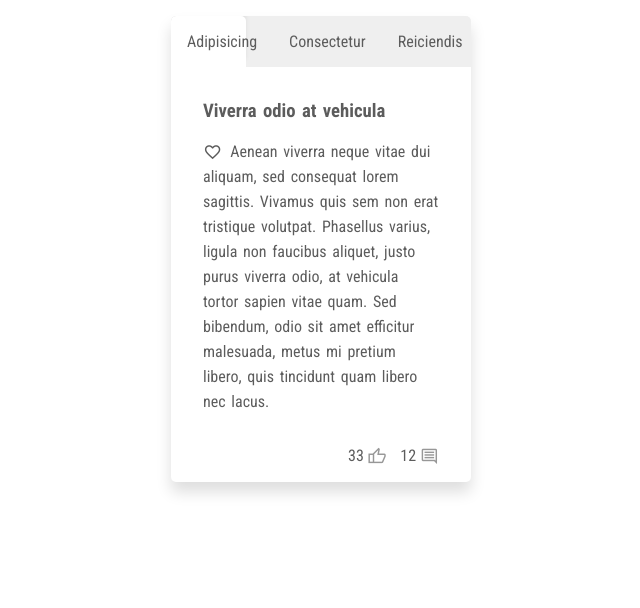
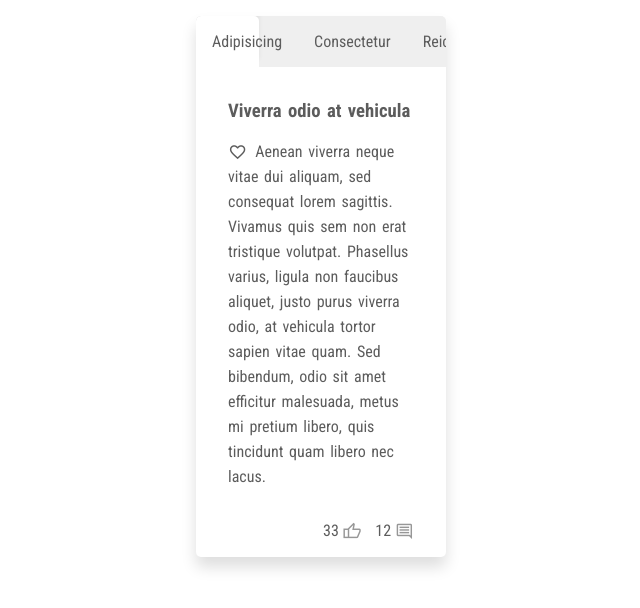
Before and after one commit to meysammohammadi/meysammohammadi.github.io, a PHP site: page /tabbed-menu/index.html in a window 1280 px wide. Shown: the top 608 px of the page, without its empty margins (319-959 px from the left). Run offline with PHP 8.4, Linux system fonts and the light colour scheme.

Commit message:
Update style.css

```diff
--- a/tabbed-menu/style.css
+++ b/tabbed-menu/style.css
@@ -21,7 +21,7 @@ body {
 }
 
 .container {
-  width: 300px;
+  width: 250px;
 
   background-color: #efefef;
   box-shadow: 0 10px 15px #0002;
```
